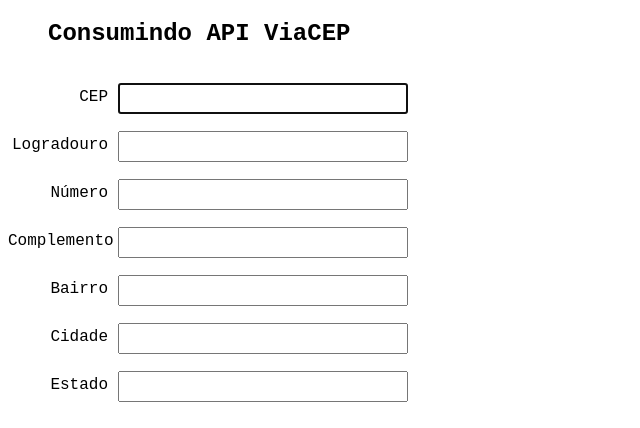
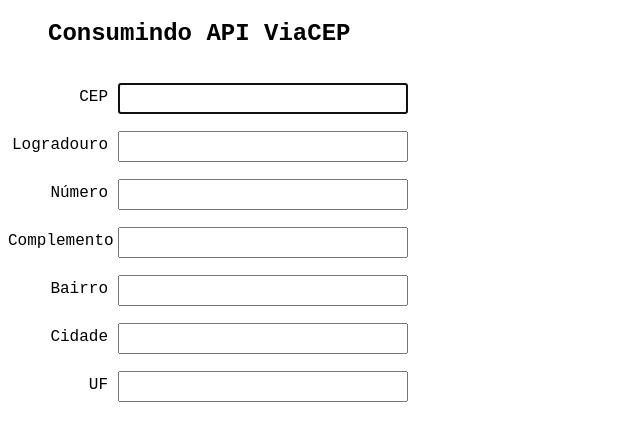
Before and after one commit to GabrielBels/API-ViaCEP, a plain HTML site: page index.html in a window 1280 px wide. Shown: the full height of the page, 0-640 px from the left. Drawn offline with nearby package versions, Linux system fonts and the light colour scheme.

Commit message:
Update index.html

```diff
--- a/index.html
+++ b/index.html
@@ -20,7 +20,7 @@
         <input type="text" id="bairro" name="bairro">
         <label for="cidade">Cidade</label>
         <input type="text" id="cidade" name="cidade">
-        <label for="estado">Estado</label>
+        <label for="estado">UF</label>
         <input type="text" id="estado" name="estado" maxlength="2">
       </form>
 </body>
```
